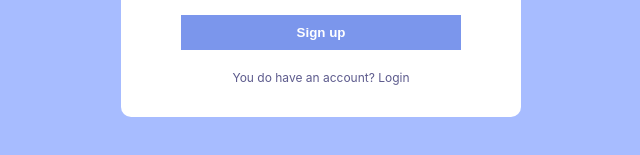
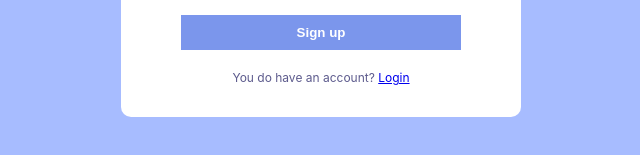
Before and after one commit to ESSAMMOHAMED1/devChat, a React (Create React App) app: page /register in a window 1280 px wide. Shown: the part 491-646 px from the top of the page, without its empty margins (319-959 px from the left). Built offline with nearby package versions, Linux system fonts and the light colour scheme; no server answers.

Commit message:
user-firebase-login

```diff
--- a/src/App.js
+++ b/src/App.js
@@ -1,4 +1,4 @@
-import React from "react";
+import React, { useEffect, useState } from "react";
 import { useContext } from "react";
 import {
   BrowserRouter,
@@ -14,13 +14,38 @@
 import Login from "./pages/Login";
 import "../src/style.scss";
 import { AuthContext } from "./context/AuthContext";
+import { auth } from "./firebase";
+import { onAuthStateChanged } from "firebase/auth";
 function App() {
-  const { currentUser } = useContext(AuthContext)||({});
-  console.log(currentUser);
+
+
+  const { currentUser,setCurrentUser} = useContext(AuthContext);
+  console.log('courrent user in app.js',currentUser);
+
+  const [loading, setLoading] = useState(true);
+
+  useEffect(() => {
+    const unsubscribe = onAuthStateChanged(auth, (user) => {
+      setCurrentUser(user);
+      setLoading(false);
+    });
+
+    return () => {
+      unsubscribe();
+    };
+  }, []);
+
+  if (loading) {
+    return <div>Loading...</div>;
+  }
+
   const ProtectedRoute = ({ children }) => {
     if (!currentUser) {
       return <Navigate to="/login" />;
     }
+
+  return children;
+
   };
   return (
     <div className="App">
--- a/src/components/Navbar.jsx
+++ b/src/components/Navbar.jsx
@@ -1,14 +1,16 @@
 import { signOut } from 'firebase/auth'
-import React from 'react'
-import userImg from "../assets/imgs/user.PNG"
+import React,{useContext} from 'react'
+import { AuthContext } from '../context/AuthContext';
 import { auth } from '../firebase'
+
 const Navbar = () => {
+  const {currentUser} = useContext(AuthContext);
   return (
     <div className='navbar'>
         <span className="logo">DevChat</span>
         <div className="user">
-            <img src={userImg} alt=''/>
-            <span>essam</span>
+            <img src={currentUser.photoURL} alt=''/>
+            <span>{currentUser.displayName}</span>
             <button onClick={()=>signOut(auth)}>logout</button>
         </div>
     </div>
--- a/src/context/AuthContext.js
+++ b/src/context/AuthContext.js
@@ -5,21 +5,26 @@
 
 export const AuthContext = createContext();
 export const AuthContextProvider = ({ children }) => {
-  const [currentUser, setCurrentUser] = useState({});
+  const [currentUser, setCurrentUser] = useState(null);
   useEffect(() => {
     const unsub = onAuthStateChanged(auth, (user) => {
       setCurrentUser(user);
-      console.log(user);
+      console.log("user in auth context ", user);
     });
 
     return () => {
       unsub();
     };
   }, []);
-   return(
+  const contextValue = {
+    currentUser,
+    setCurrentUser, // Include setCurrentUser in the context value
+  };
 
-       <AuthContext.Provider value={currentUser}>
-         {children}
-        </AuthContext.Provider>
-   )
+
+  return (
+    <AuthContext.Provider value={contextValue}>
+      {children}
+      </AuthContext.Provider>
+  );
 };
--- a/src/pages/Login.jsx
+++ b/src/pages/Login.jsx
@@ -1,20 +1,38 @@
-import React from "react";
+import React, { useState } from "react";
+import { useNavigate, Link } from "react-router-dom";
+import { signInWithEmailAndPassword } from "firebase/auth";
+import { auth } from "../firebase";
 
 const Login = () => {
+  const [err, seterr] = useState(false);
+  const navigate = useNavigate();
+  const handelSubmit = async (e) => {
+    e.preventDefault();
+    const email = e.target[0].value;
+    const password = e.target[1].value;
 
-    return (
+    try {
+      await signInWithEmailAndPassword(auth, email, password);
+
+      navigate("/");
+    } catch {
+      seterr(true);
+    }
+  };
+
+  return (
     <div className="formContainer">
       <div className="formWrapper">
         <span className="logo">DevChat</span>
-        <span className="title">Login
-    </span>
-        <form>
+        <span className="title">Login</span>
+        <form onSubmit={handelSubmit}>
           <input required type="email" placeholder="email" />
           <input required type="password" placeholder="password" />
           <button>Sign in</button>
         </form>
+        {err && <span> error </span>}
         <p>
-          You don't have an account? Register
+          You don't have an account? <Link to="/register">Register</Link>
         </p>
       </div>
     </div>
--- a/src/pages/Register.jsx
+++ b/src/pages/Register.jsx
@@ -5,7 +5,7 @@
 import { doc, setDoc } from "firebase/firestore";
 import { auth, storage, db } from "../firebase";
 import Add from "../assets/imgs/addAvatar.png";
-import { useNavigate } from "react-router-dom";
+import { useNavigate,Link} from "react-router-dom";
 
 const Register = () => {
   const [err, seterr] = useState(false);
@@ -70,7 +70,7 @@
           <button>Sign up</button>
         </form>
         {err && <span> error </span>}
-        <p>You do have an account? Login</p>
+        <p>You do have an account? <Link to="/login">Login</Link> </p>
       </div>
     </div>
   );
```
